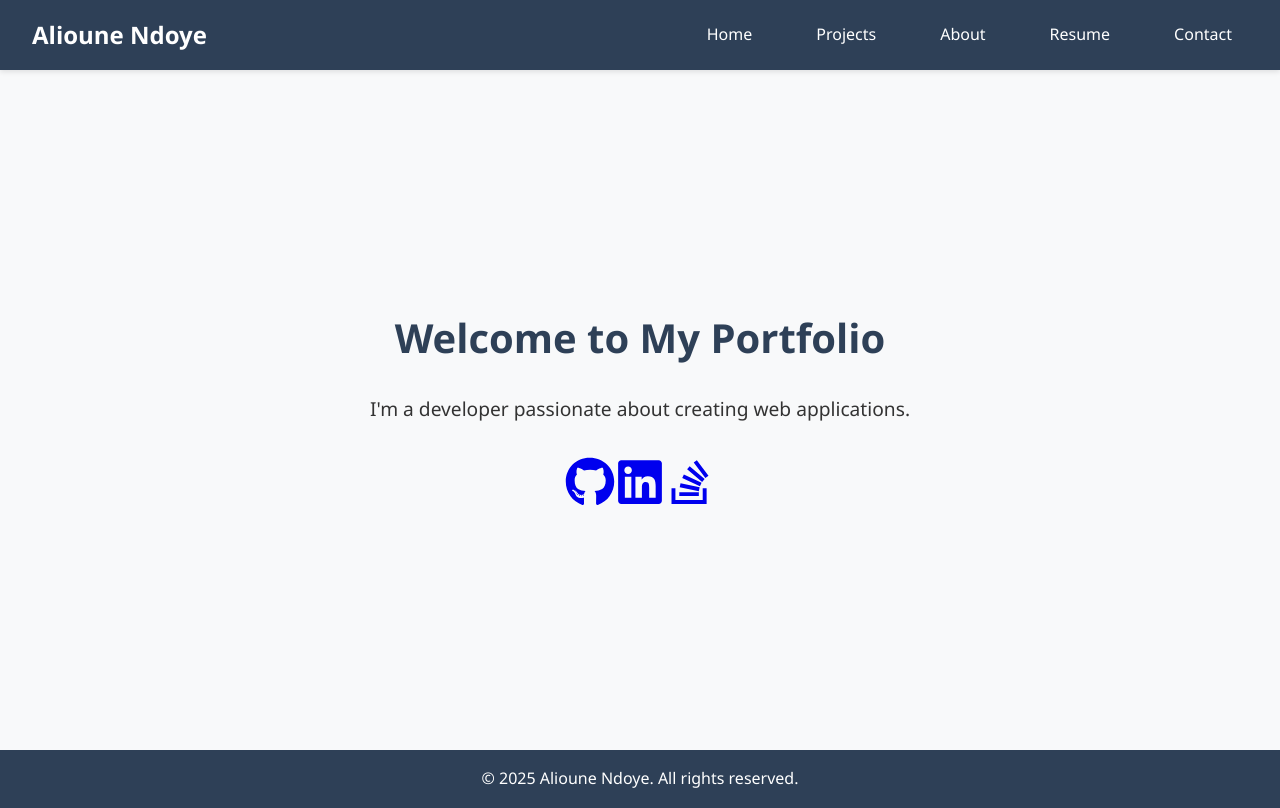
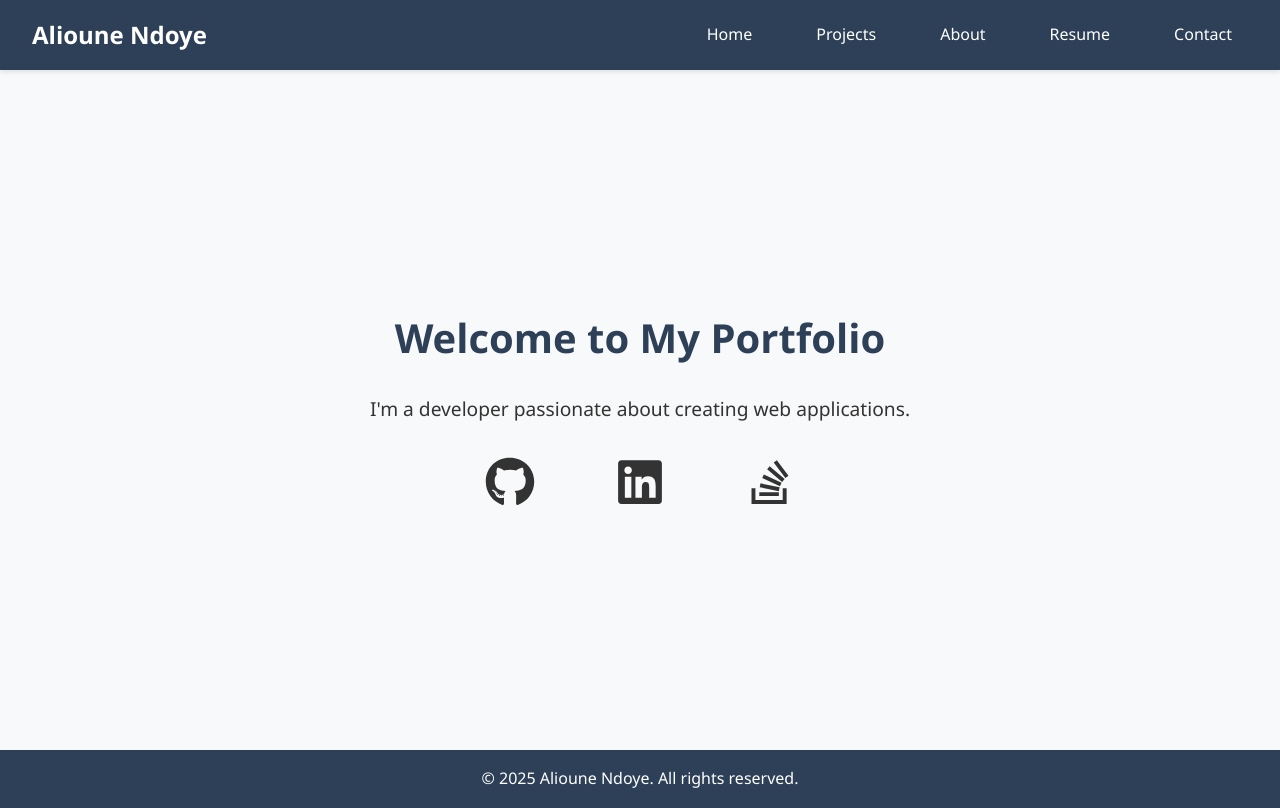
Before and after one commit to Alioune-Ndoye/React-Portfolio, a React (Vite) app: page / in a window 1280 px wide. Built offline with nearby package versions, Linux system fonts and the light colour scheme.

Commit message:
Updated Home page update

```diff
--- a/src/index.css
+++ b/src/index.css
@@ -57,6 +57,28 @@ section {
   margin: 0 auto;
   padding: 4rem 2rem;
   min-height: calc(100vh - 120px);
+}
+
+/* SocialIcons.css */
+.social-icons {
+  display: flex;
+  gap: 5rem;
+  justify-content: center;
+  align-items: center;
+}
+
+.social-link {
+  color: inherit;
+  transition: color 0.3s ease-in-out;
+}
+
+.social-link:hover {
+  color: #3b82f6;
+}
+
+.social-link svg {
+  width: 50px;
+  height: 50px;
 }
 
 h1, h2, h3 {
--- a/src/pages/About.tsx
+++ b/src/pages/About.tsx
@@ -13,18 +13,6 @@ export default function About() {
             contributing to open-source projects, or learning about UX design.
           </p>
         </div>
-
-        <div className="skills">
-          <h3>Technical Skills</h3>
-          <ul>
-            <li>JavaScript/TypeScript</li>
-            <li>React & Next.js</li>
-            <li>Node.js</li>
-            <li>Python</li>
-            <li>SQL/NoSQL Databases</li>
-          </ul>
-          <div className="skill-item">Skill Name</div>
-        </div>
         </div>
       </section>
     )
--- a/src/pages/Home.tsx
+++ b/src/pages/Home.tsx
@@ -11,32 +11,32 @@ export default function Home() {
         <p className="text-xl">I'm a developer passionate about creating web applications.</p>
       </div>
 
-      <div className="social-icons flex gap-5rem">
+      <div className="social-icons">
   <a
-          href="https://github.com/yourusername"
+    href="https://github.com/Alioune-Ndoye"
     target="_blank"
     rel="noopener noreferrer"
-          className="text-white hover:text-blue-300 transition-colors duration-300"
+    className="social-link"
   >
     <FaGithub size={50} />
   </a>
   <a
-          href="https://linkedin.com/in/yourusername"
+    href="https://www.linkedin.com/feed/"
     target="_blank"
     rel="noopener noreferrer"
-          className="text-white hover:text-blue-300 transition-colors duration-300"
+    className="social-link"
   >
     <FaLinkedin size={50} />
   </a>
   <a
-          href="https://stackoverflow.com/users/youruserid"
+    href="https://stackoverflow.com/users/13218315/ali-ndoye"
     target="_blank"
     rel="noopener noreferrer"
-          className="text-white hover:text-blue-300 transition-colors duration-300"
+    className="social-link"
   >
     <FaStackOverflow size={50} />
   </a>
 </div>
     </section>
-  )
+  );
 }
--- a/src/pages/Projects.tsx
+++ b/src/pages/Projects.tsx
@@ -16,6 +16,45 @@ export default function Projects() {
       imageUrl: '/path-to-project-image-1.jpg' // Update with actual image path
     },
     // Add more projects with image URLs
+    {
+      id: 1,
+      title: 'Project 1',
+      description: 'A sample project description',
+      url: '#',
+      imageUrl: '/path-to-project-image-1.jpg' // Update with actual image path
+    },
+
+    {
+      id: 1,
+      title: 'Project 1',
+      description: 'A sample project description',
+      url: '#',
+      imageUrl: '/path-to-project-image-1.jpg' // Update with actual image path
+    },
+
+    {
+      id: 1,
+      title: 'Project 1',
+      description: 'A sample project description',
+      url: '#',
+      imageUrl: '/path-to-project-image-1.jpg' // Update with actual image path
+    },
+
+    {
+      id: 1,
+      title: 'Project 1',
+      description: 'A sample project description',
+      url: '#',
+      imageUrl: '/path-to-project-image-1.jpg' // Update with actual image path
+    },
+
+    {
+      id: 1,
+      title: 'Project 1',
+      description: 'A sample project description',
+      url: '#',
+      imageUrl: '/path-to-project-image-1.jpg' // Update with actual image path
+    },
   ];
 
   return (
```
Lines whose indentation alone changed are shown as unchanged.
